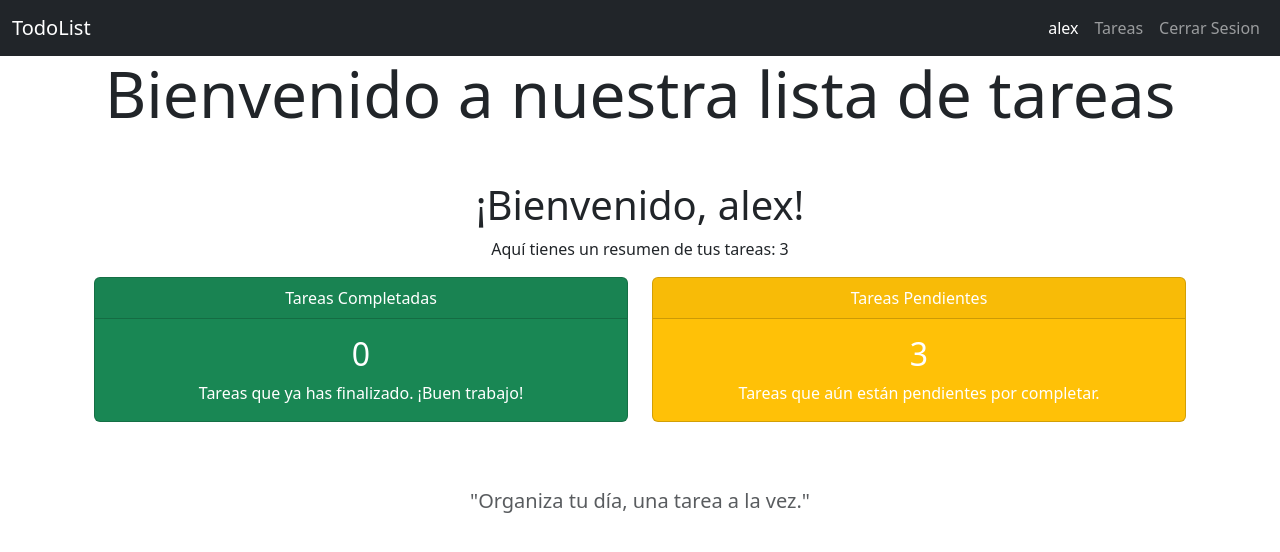
After one commit to jesusalexis/todo-list, a Flask app: page /todo/home in a window 1280 px wide. The commit adds this page. Shown: the top 552 px of the page. Run offline with Flask 3, Linux system fonts and the light colour scheme; a user stored in the database is signed in; data comes from the database, SQL or seed files in the repository; both versions use the stored data as it was after the commit.

Commit message:
se añadio feature Home html y back

```diff
--- a/todor/templates/base.html
+++ b/todor/templates/base.html
@@ -17,7 +17,11 @@
 
   <nav class="navbar navbar-expand-sm bg-dark" data-bs-theme="dark">
     <div class="container-fluid">
+      {% if g.user %}
+      <a class="navbar-brand" href="{{url_for('todo.home')}}">TodoList</a>
+      {% else %}
       <a class="navbar-brand" href="{{url_for('index')}}">TodoList</a>
+      {% endif %}
       <button class="navbar-toggler" type="button" data-bs-toggle="collapse" data-bs-target="#navbarNav"
         aria-controls="navbarNav" aria-expanded="false" aria-label="Toggle navigation">
         <span class="navbar-toggler-icon"></span>
--- /dev/null
+++ b/todor/templates/todo/home.html
@@ -0,0 +1,47 @@
+{% extends 'base.html' %}
+
+{% block title %}Inicio{% endblock %}
+
+{% block content %}
+<!-- <p>Total Tareas: {{ total_todos }}</p>
+<p>Pending Tareas: {{ pending_todos }}</p>
+<p>Success Tareas: {{ success_todos }}</p> -->
+<div class="container-sm text-center">
+
+    <h1 class="display-3">Bienvenido a nuestra lista de tareas</h1>
+
+    <div class="container mt-5">
+        <h1 class="text-center">¡Bienvenido, {{ user.username }}!</h1>
+        <p class="text-center">Aquí tienes un resumen de tus tareas: {{ total_todos }}</p>
+        <div class="row">
+            <div class="col-md-6">
+                <div class="card text-white bg-success mb-3">
+                    <div class="card-header">Tareas Completadas</div>
+                    <div class="card-body">
+                        <h2 class="card-title text-white">{{ success_todos }}</h2>
+                        <p class="card-text">Tareas que ya has finalizado. ¡Buen trabajo!</p>
+                    </div>
+                </div>
+            </div>
+            <div class="col-md-6">
+                <div class="card text-white bg-warning mb-3">
+                    <div class="card-header">Tareas Pendientes</div>
+                    <div class="card-body">
+                        <h2 class="card-title">{{ pending_todos }}</h2>
+                        <p class="card-text">Tareas que aún están pendientes por completar.</p>
+                    </div>
+                </div>
+            </div>
+        </div>
+    </div>
+
+    <div class="container text-center mt-5">
+
+        <!-- Mensaje Motivacional -->
+        <div class="mt-5">
+            <p class="lead text-muted">"Organiza tu día, una tarea a la vez."</p>
+        </div>
+    </div>
+</div>
+
+{% endblock %}
--- a/todor/todo.py
+++ b/todor/todo.py
@@ -58,3 +58,18 @@ def delete(id):
     db.session.delete(todo)
     db.session.commit()
     return redirect(url_for('todo.index'))
+
+@bp.route('/home')
+@login_required
+def home():
+    user = g.user
+
+    total_todos = Todo.query.filter_by(created_by=user.id).count()
+    # Contar las tareas del usuario actual
+    success_todos = Todo.query.filter_by(created_by=user.id, state=True).count()
+    pending_todos = Todo.query.filter_by(created_by=user.id, state=False).count()
+
+    print(f"Total Tareas: {success_todos}")
+    print(f"Tareas Pendientes: {pending_todos}")
+
+    return render_template('todo/home.html', user=user, success_todos=success_todos, pending_todos=pending_todos,total_todos = total_todos)
```
Also changed, not shown: instance/todolist.db.
